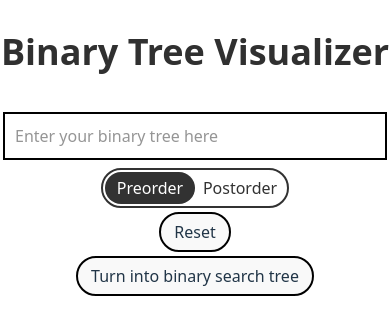
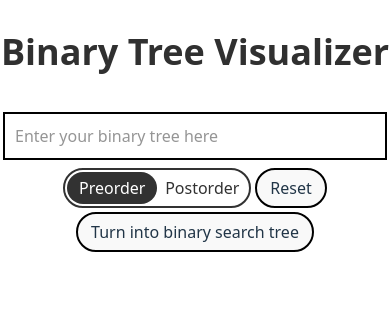
Before and after one commit to noanjrd/binarytree_playground, a React (Vite) app in the folder src/: page / in a window 390 px wide. Shown: the top 334 px of the page. Built offline with nearby package versions, Linux system fonts and the light colour scheme.

Commit message:
page icon added

```diff
--- a/src/index.html
+++ b/src/index.html
@@ -3,6 +3,7 @@
   <head>
     <meta charset="UTF-8" />
     <meta name="viewport" content="width=device-width, initial-scale=1.0" />
+    <link rel = "icon" type = "image/png" href = "/logo.png">
     <title>Binary Tree Visualizer</title>
   </head>
   <body>
--- a/src/src/App.tsx
+++ b/src/src/App.tsx
@@ -73,7 +73,7 @@ function App() {
                   onChange={(e) => setInputtext(e.target.value)}
                 />
               </div>
-              <div className='flex gap-1 flex-col sm:flex-row justify-center items-center mt-1'>
+              <div className='flex gap-1 flex-row justify-center items-center mt-1'>
                 <RadioGroup options={orderOptions} value={OrderType} onChange={setOrderType} name="ordertypechange" />
                 <button
                   className='button-home   bg-[#A3332A]  hover:bg-[#912c25]'
```
Also changed, not shown: src/public/logo.png (added).
